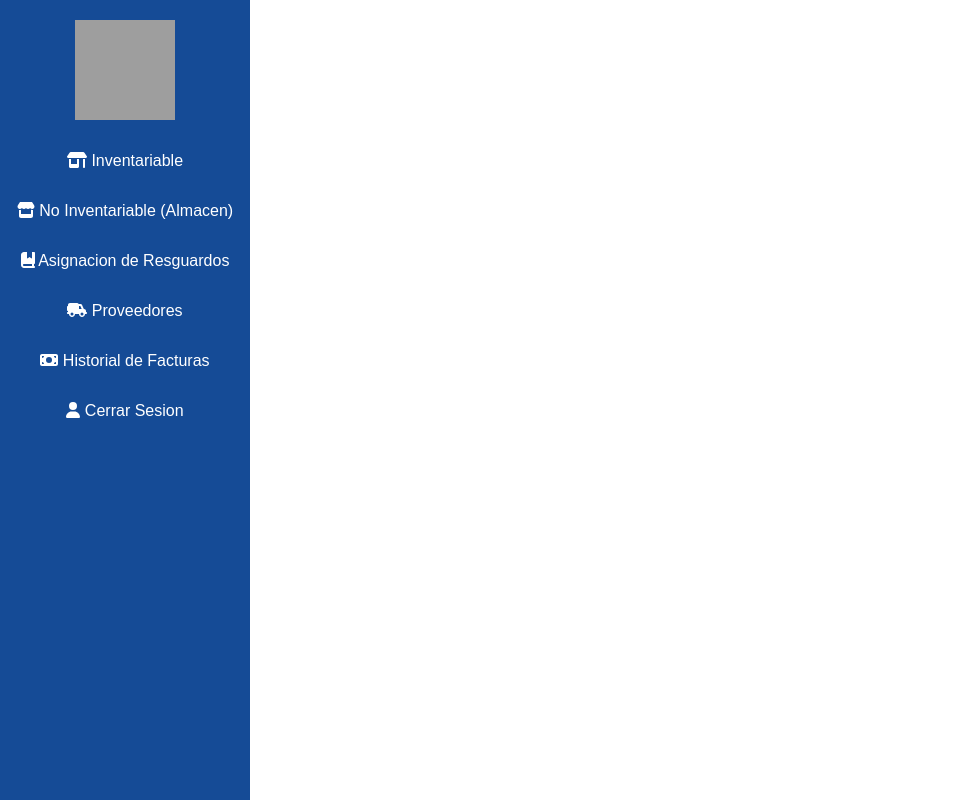
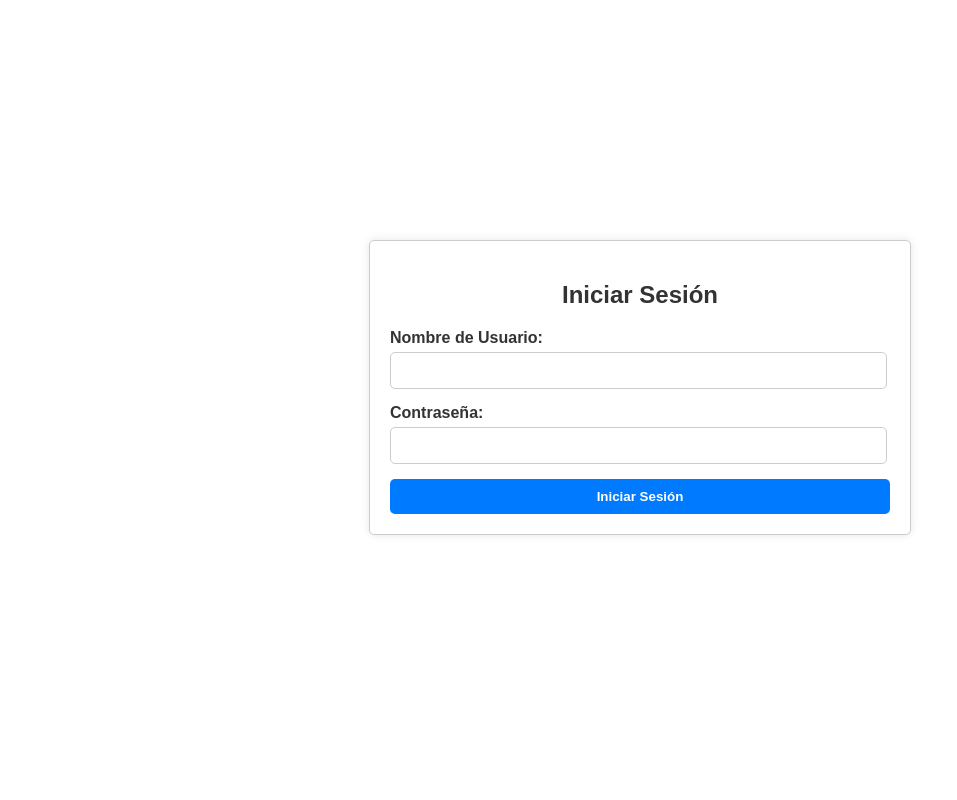
Before and after one commit to JonathanLeon2610/Inventariado, a React (Vite) app: page /login in a window 1280 px wide. Shown: the whole page, without its empty margins (0-957 px from the left). Built offline with nearby package versions, Linux system fonts and the light colour scheme; grey boxes are pictures that could not be loaded.

Commit message:
Inicializar el login

```diff
--- a/package.json
+++ b/package.json
@@ -17,7 +17,8 @@
     "react": "^18.2.0",
     "react-bootstrap": "^2.8.0",
     "react-dom": "^18.2.0",
-    "react-router-dom": "^6.15.0"
+    "react-router-dom": "^6.15.0",
+    "sweetalert2": "^11.7.27"
   },
   "devDependencies": {
     "@types/react": "^18.2.15",
--- a/src/App.jsx
+++ b/src/App.jsx
@@ -1,80 +1,20 @@
-import { useState } from "react";
-import { FontAwesomeIcon } from "@fortawesome/react-fontawesome";
-import {
-  faStore,
-  faShop,
-  faBookBookmark,
-  faTruckField,
-  faMoneyBill,
-  faUser,
-} from "@fortawesome/free-solid-svg-icons";
-import { BrowserRouter as Router, Route, Link,Routes } from "react-router-dom";
-import Inventariables from "./pages/Inventariable";
-import NoInventariables from "./pages/NoInventariables";
-import AsignacionResguardos from "./pages/AsignacionResguardos";
-import Proveedores from "./pages/Proveedores";
-import EditProveedor from "./pages/EditProveedor";
+import { BrowserRouter as Router, Routes,Route } from 'react-router-dom';
+import Main from './pages/Main';
+import EditProveedor from './pages/EditProveedor';
+import Login from './pages/Login';
+
+
+
 
 function App() {
-  const [sidebarCollapsed, setSidebarCollapsed] = useState(false);
-
-  const toggleSidebar = () => {
-    setSidebarCollapsed(!sidebarCollapsed);
-  };
-
   return (
     <Router>
-      <div className={`sidebar ${sidebarCollapsed ? "collapsed" : ""}`}>
-        <img
-          onClick={toggleSidebar}
-          src="https://www.google.com/imgres?imgurl=https%3A%2F%2Fwww.tjabcs.gob.mx%2Fwp-content%2Fthemes%2FTJABCS%2Fimg%2Flogotipo.png&tbnid=e8eMkqHtM6lkEM&vet=12ahUKEwiy28PL6P-AAxVZMEQIHRJnC5EQMygAegQIARBP..i&imgrefurl=https%3A%2F%2Fwww.tjabcs.gob.mx%2F&docid=U-I9mdoAyGB9GM&w=551&h=643&q=tjabcs&ved=2ahUKEwiy28PL6P-AAxVZMEQIHRJnC5EQMygAegQIARBP"
-          alt="No carga"
-        />
-        <ul>
-          <li>
-            <Link to="/inventariable">
-              <FontAwesomeIcon icon={faShop} /> Inventariable
-            </Link>
-          </li>
-          <li>
-            <Link to="/NoInventariable">
-              <FontAwesomeIcon icon={faStore} /> No Inventariable (Almacen)
-            </Link>
-          </li>
-          <li>
-            <Link to="/AsignacionResguardos">
-              <FontAwesomeIcon icon={faBookBookmark} /> Asignacion de Resguardos
-            </Link>
-          </li>
-          <li>
-            <Link to="/Proveedores">
-              <FontAwesomeIcon icon={faTruckField} /> Proveedores
-            </Link>
-          </li>
-          <li>
-            <Link to="/historial-facturas">
-              <FontAwesomeIcon icon={faMoneyBill} /> Historial de Facturas
-            </Link>
-          </li>
-          <li>
-            <Link to="/cerrar-sesion">
-              <FontAwesomeIcon icon={faUser} /> Cerrar Sesion
-            </Link>
-          </li>
-        </ul>
-      </div>
-      <div className={`content ${sidebarCollapsed ? "content-shifted" : ""}`}>
-        <Routes>
-          <Route path="/inventariable" element={<Inventariables/>} />
-          <Route path="/NoInventariable" element={<NoInventariables/>} />
-          <Route
-            path="/AsignacionResguardos"
-            element={<AsignacionResguardos/>}
-          />
-          <Route path="/Proveedores" element={<Proveedores/>} />
-          <Route path="/edit-proveedor" element={<EditProveedor/>} />
-        </Routes>
-      </div>
+      <Routes>
+        <Route path="/edit-proveedor" element={<EditProveedor/>}/>
+        <Route path="/main" element={<Main/>}/>
+        <Route path="/login" element={<Login/>}/>
+      </Routes>
+
     </Router>
   );
 }
--- a/src/index.css
+++ b/src/index.css
@@ -129,9 +129,7 @@ td button.set:hover {
 
 
 .formulario-container {
-  align-items: center;
-  justify-content: center;
-  height: 100vh; /* Abarca toda la pantalla verticalmente */
+  height: 90vh; /* Abarca toda la pantalla verticalmente */
   background-color: #f0f0f0; /* Color de fondo */
 }
 
@@ -159,3 +157,53 @@ td button.set:hover {
 .formulario-container button:hover {
   background-color: #0056b3; /* Cambia el color de fondo al pasar el mouse */
 }
+
+.login-container {
+  width: 500px;
+  margin: 15rem auto;
+  padding: 20px;
+  border: 1px solid #ccc;
+  border-radius: 5px;
+  box-shadow: 0 0 10px rgba(0, 0, 0, 0.1);
+  background-color: #fff;
+}
+
+.login-container h2 {
+  text-align: center;
+  margin-bottom: 20px;
+  color: #333;
+}
+
+.login-container .form-group {
+  margin-bottom: 15px;
+}
+
+.login-container label {
+  display: block;
+  margin-bottom: 5px;
+  font-weight: bold;
+  color: #333;
+}
+
+.login-container input[type="text"],
+.login-container input[type="password"] {
+  width: 95%;
+  padding: 10px;
+  border: 1px solid #ccc;
+  border-radius: 5px;
+}
+
+.login-container button {
+  width: 100%;
+  padding: 10px;
+  background-color: #007bff;
+  color: #fff;
+  border: none;
+  border-radius: 5px;
+  cursor: pointer;
+  font-weight: bold;
+}
+
+.login-container button:hover {
+  background-color: #0056b3;
+}
--- a/src/pages/EditProveedor.jsx
+++ b/src/pages/EditProveedor.jsx
@@ -1,14 +1,14 @@
 function EditProveedor() {
   return (
     <div>
-      <h2>Editar Proveedor</h2>
+      <h2 style={{marginLeft:"1rem"}}>Editar Proveedor</h2>
       <div className="formulario-container">
         <input type="text" placeholder="Nombre" defaultValue={"Coca-cola"}/>
         <input type="tel" placeholder="Teléfono" />
         <input type="email" placeholder="Correo Electrónico" />
         <input type="text" placeholder="RFC" />
         <button>Confirmar cambios</button>
-        <button style={{backgroundColor:"red"}}>Cancelar</button>
+        <button style={{backgroundColor:"red"}} onClick={()=> history.back()}>Cancelar</button>
       </div>
     </div>
   );
--- a/src/pages/Inventariable.jsx
+++ b/src/pages/Inventariable.jsx
@@ -1,4 +1,23 @@
+import { useEffect } from "react";
+
 function Inventariables() {
+
+
+
+  useEffect(() => {
+    const apiUrl = 'https://192.168.10.100/api/v1/salas/vlist';
+    fetch(apiUrl,{
+      credentials:"include"
+    })
+        .then((data) => {
+            console.log(data);
+        })
+        .catch((error) => {
+            console.error(error);
+            console.log("Error al entrar");
+        });
+}, []);
+
     return (
       <div>
         <h2>Lista de Inventariables</h2>
--- /dev/null
+++ b/src/pages/Login.jsx
@@ -0,0 +1,53 @@
+import { useState } from 'react';
+
+function Login() {
+  const [formData, setFormData] = useState({
+    username: '',
+    password: '',
+  });
+
+  const handleChange = (e) => {
+    const { name, value } = e.target;
+    setFormData({ ...formData, [name]: value });
+  };
+
+  const handleSubmit = (e) => {
+    e.preventDefault();
+    // Aquí puedes realizar la lógica de autenticación con los datos del formulario.
+    // Por ejemplo, puedes enviar una solicitud a un servidor para verificar las credenciales.
+    console.log('Datos del formulario:', formData);
+  };
+
+  return (
+    <div className="login-container">
+      <h2>Iniciar Sesión</h2>
+      <form onSubmit={handleSubmit}>
+        <div className="form-group">
+          <label htmlFor="username">Nombre de Usuario:</label>
+          <input
+            type="text"
+            id="username"
+            name="username"
+            value={formData.username}
+            onChange={handleChange}
+            required
+          />
+        </div>
+        <div className="form-group">
+          <label htmlFor="password">Contraseña:</label>
+          <input
+            type="password"
+            id="password"
+            name="password"
+            value={formData.password}
+            onChange={handleChange}
+            required
+          />
+        </div>
+        <button onClick={() => (window.location.href = "/main")} type="button">Iniciar Sesión</button>
+      </form>
+    </div>
+  );
+}
+
+export default Login;
--- /dev/null
+++ b/src/pages/Main.jsx
@@ -0,0 +1,99 @@
+import { useState } from "react";
+import { FontAwesomeIcon } from "@fortawesome/react-fontawesome";
+import {
+  faStore,
+  faShop,
+  faBookBookmark,
+  faTruckField,
+  faMoneyBill,
+  faUser,
+} from "@fortawesome/free-solid-svg-icons";
+import Inventariables from "../pages/Inventariable";
+import NoInventariables from "../pages/NoInventariables";
+import AsignacionResguardos from "../pages/AsignacionResguardos";
+import Proveedores from "../pages/Proveedores";
+import EditProveedor from "../pages/EditProveedor";
+import Login from "../pages/Login";
+import Swal from 'sweetalert2';
+
+function Main() {
+  const [sidebarCollapsed, setSidebarCollapsed] = useState(false);
+  const [currentPage, setCurrentPage] = useState("inventariable"); // Página inicial
+
+  const toggleSidebar = () => {
+    setSidebarCollapsed(!sidebarCollapsed);
+  };
+
+  const showAlert = () => {
+    Swal.fire({
+        title: '¡Estas Seguro?',
+        text: "Se cerrarà tu sesion actual",
+        icon: 'warning',
+        showCancelButton: true,
+        confirmButtonColor: '#3085d6',
+        cancelButtonColor: '#d33',
+        confirmButtonText: 'Si, Salir',
+        cancelButtonText: 'No, Cancelar'
+      }).then((result) => {
+        if (result.isConfirmed) {
+            (window.location.href = "/login")
+        }
+      })
+  };
+
+  const renderPage = () => {
+    switch (currentPage) {
+      case "inventariable":
+        return <Inventariables />;
+      case "noInventariable":
+        return <NoInventariables />;
+      case "asignacionResguardos":
+        return <AsignacionResguardos />;
+      case "proveedores":
+        return <Proveedores />;
+      case "editProveedor":
+        return <EditProveedor />;
+      default:
+        return <Login />; // Página inicial por defecto
+    }
+  };
+
+  return (
+    <div>
+      <div className={`sidebar ${sidebarCollapsed ? "collapsed" : ""}`}>
+        <img
+          onClick={toggleSidebar}
+          src="URL de tu logotipo"
+          alt="No carga"
+        />
+        <ul style={{color:"white",cursor:"pointer"}}>
+          <li onClick={() => setCurrentPage("inventariable")}>
+              <FontAwesomeIcon icon={faShop} /> Inventariable
+          </li>
+          <li  onClick={() => setCurrentPage("noInventariable")}>
+              <FontAwesomeIcon icon={faStore} /> No Inventariable (Almacen)
+          </li>
+          <li onClick={() => setCurrentPage("asignacionResguardos")}>
+              <FontAwesomeIcon icon={faBookBookmark} /> Asignacion de Resguardos
+          </li>
+          <li onClick={() => setCurrentPage("proveedores")}>
+              <FontAwesomeIcon icon={faTruckField} /> Proveedores
+          </li>
+          <li>
+            <button onClick={() => setCurrentPage("historialFacturas")}>
+              <FontAwesomeIcon icon={faMoneyBill} /> Historial de Facturas
+            </button>
+          </li>
+          <li onClick={showAlert}>
+            <FontAwesomeIcon icon={faUser} /> Cerrar Sesión
+        </li>
+        </ul>
+      </div>
+      <div className={`content ${sidebarCollapsed ? "content-shifted" : ""}`}>
+        {renderPage()}
+      </div>
+    </div>
+  );
+}
+
+export default Main;
--- a/src/pages/Proveedores.jsx
+++ b/src/pages/Proveedores.jsx
@@ -5,7 +5,7 @@ import { faArrowRight } from "@fortawesome/free-solid-svg-icons";
 function Proveedores() {
   return (
     <div>
-      <h2>Asignacion de Resguardos</h2>
+      <h2>Proveedores</h2>
       <table>
         <thead>
           <tr>
```
Also changed, not shown: 1 other file (tests, documents, lock files or other folders).
